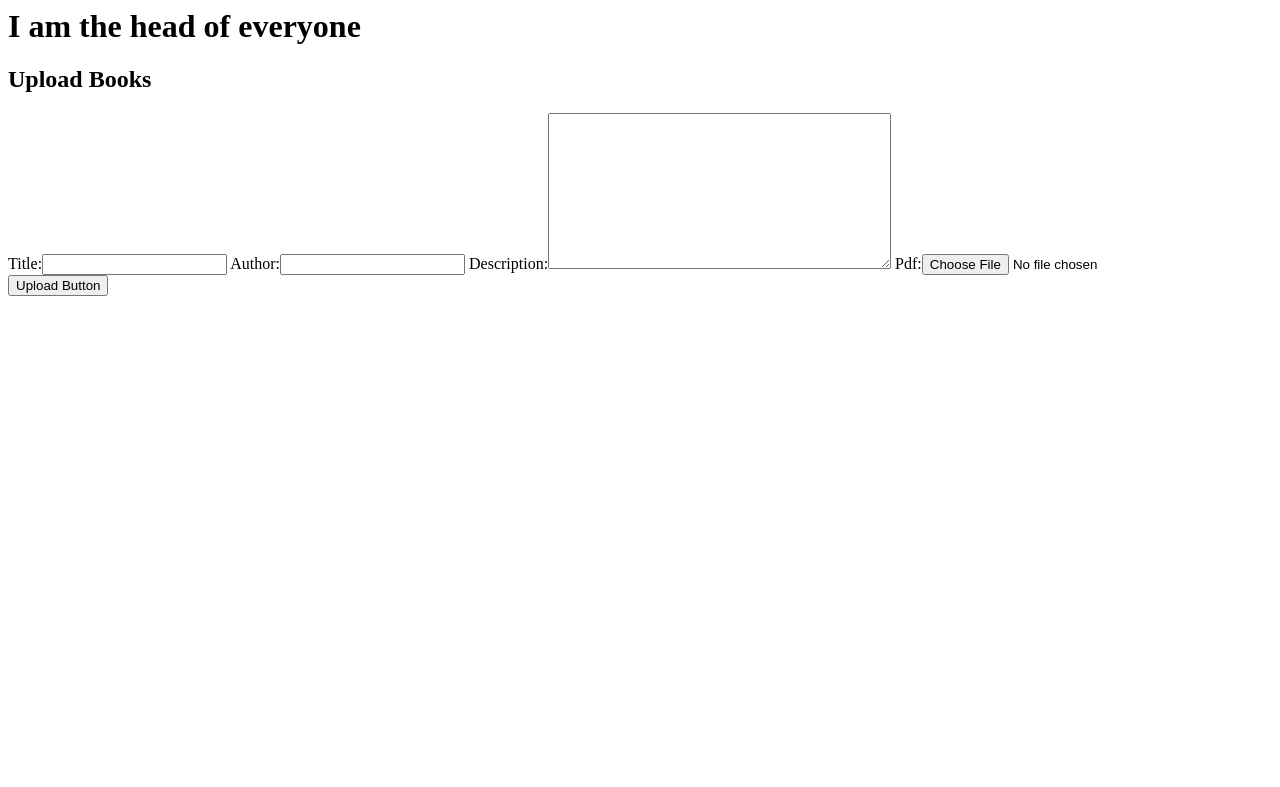
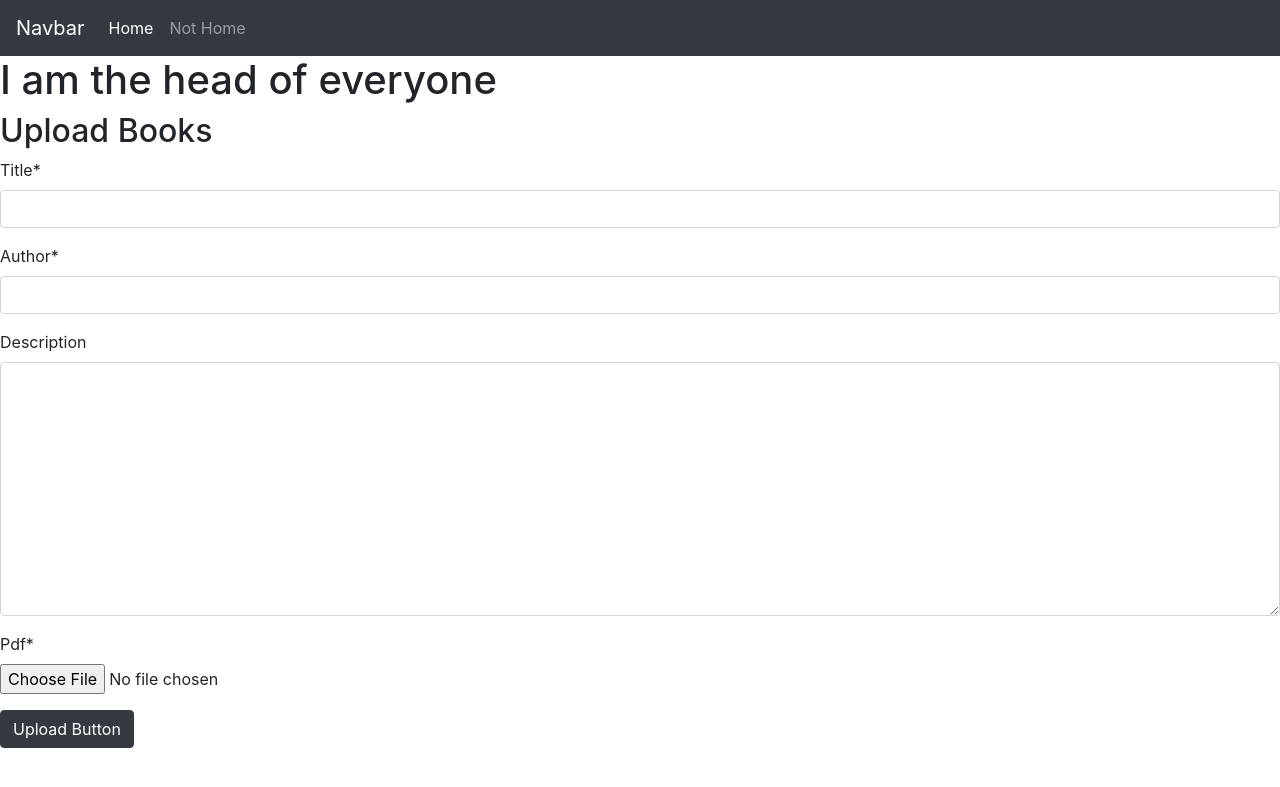
Before and after one commit to aryan29/BookUploadWebsite, a Django app: page /books/upload/ in a window 1280 px wide. Shown: the top 787 px of the page. Run offline with Django 3.2, Linux system fonts and the light colour scheme; some libraries are stand-ins or nearby versions.

Commit message:
Added some styles

```diff
--- a/letsstart/urls.py
+++ b/letsstart/urls.py
@@ -21,9 +21,10 @@ from django.conf.urls.static import static
 from django.conf import settings
 urlpatterns = [
     path('admin/', admin.site.urls),
-    path('homepage/',homepage,name="homepage"),
+    path('',homepage,name="homepage"),
     path('books/',viewlist,name="viewlist"),
     path('books/upload/',upload,name="upload")
 ]
 if settings.DEBUG:
     urlpatterns+=static(settings.MEDIA_URL,document_root=settings.MEDIA_ROOT)
+    urlpatterns+=static(settings.STATIC_URL,document_root=settings.STATIC_ROOT)
--- a/newapp/models.py
+++ b/newapp/models.py
@@ -4,8 +4,7 @@ from django.db import models
 class Books(models.Model):
     title=models.CharField(max_length=50)
     author=models.CharField(max_length=50)
-    description=models.TextField()
+    description=models.TextField(null=True,blank=True)
     pdf=models.FileField(upload_to="books/pdfs/")
-
     def funtion(self):
         return self.title
--- a/newapp/views.py
+++ b/newapp/views.py
@@ -3,7 +3,7 @@ from django.http import HttpResponse
 from .forms import BookForm
 from .models import Books
 def homepage(request):
-    return HttpResponse("hello world")
+    return render(request,"base.html")
 def viewlist(request):
     books=Books.objects.all()
 
--- a/static/style.css
+++ /dev/null
@@ -1,4 +0,0 @@
-body
-{
-background-color:yellow
-}
--- a/templates/base.html
+++ b/templates/base.html
@@ -1,3 +1,25 @@
+{% load static %}<!doctype html>
+<html lang="en">
+
+<head>
+    <link rel="stylesheet" type="text/css" href="https://stackpath.bootstrapcdn.com/bootstrap/4.4.1/css/bootstrap.min.css">
+    <link href="https://fonts.googleapis.com/css?family=Lobster&display=swap" rel="stylesheet">
+     <link rel="stylesheet" type="text/css" href="{% static 'style.css' %}">
+</head>
+<body>
+<nav class="navbar navbar-dark bg-dark navbar-expand-lg">
+  <a class="navbar-brand" href="#">Navbar</a>
+        <ul class="navbar-nav">
+      <li class="nav-item active">
+        <a class="nav-link" href="#">Home</a>
+      </li>
+            <li class="nav-item">
+        <a class="nav-link" href="#">Not Home</a>
+      </li>
+        </ul>
+</nav>
 <h1>I am the head of everyone</h1>
 {% block content %}
 {% endblock content %}
+</body>
+</html>
--- a/templates/upload.html
+++ b/templates/upload.html
@@ -1,9 +1,10 @@
 {%extends 'base.html' %}
+{% load crispy_forms_tags %}
 {% block content %}
     <h2>Upload Books </h2>
     <form method="post" enctype="multipart/form-data">
         {% csrf_token %}
-        {{form}}
-        <button type="submit">Upload Button</button>
+        {{form|crispy}}
+        <button type="submit" class ="btn btn-dark">Upload Button</button>
     </form>
 {% endblock content %}
--- a/templates/viewlist.html
+++ b/templates/viewlist.html
@@ -26,7 +26,7 @@
     </tr>
     {% endfor %}
     <tr>
-        <a href="http://localhost:8000/books/upload" class="btn btn-primary">Upload Books</a>
+        <a href="upload" class="btn btn-primary">Upload Books</a>
     </tr>
     </thead>
 </table>
```
Also changed, not shown: letsstart/settings.py (+7 -2 lines), 1 other file.
